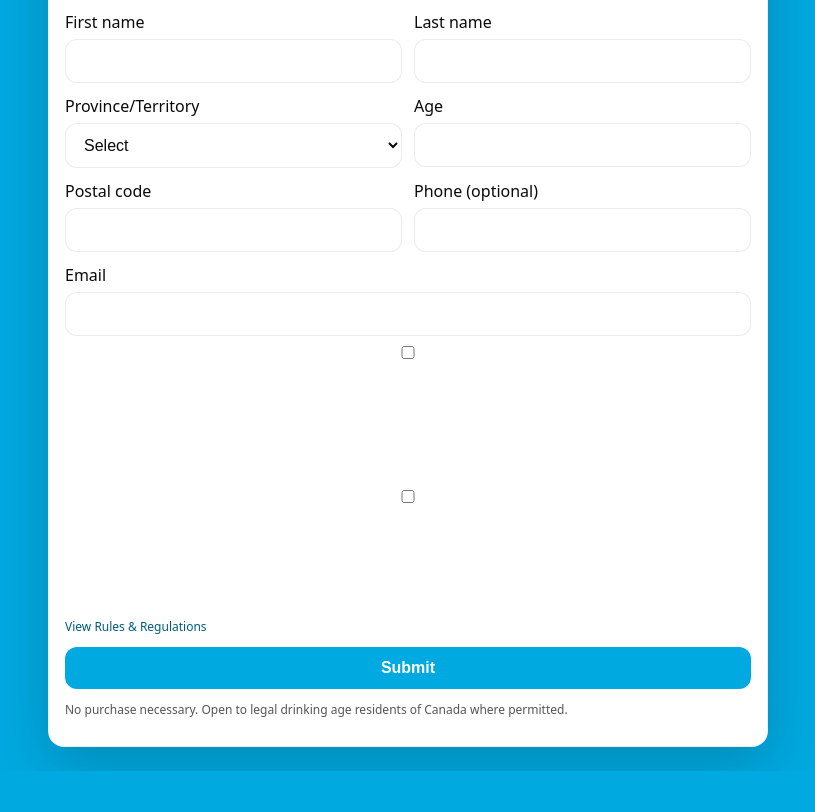
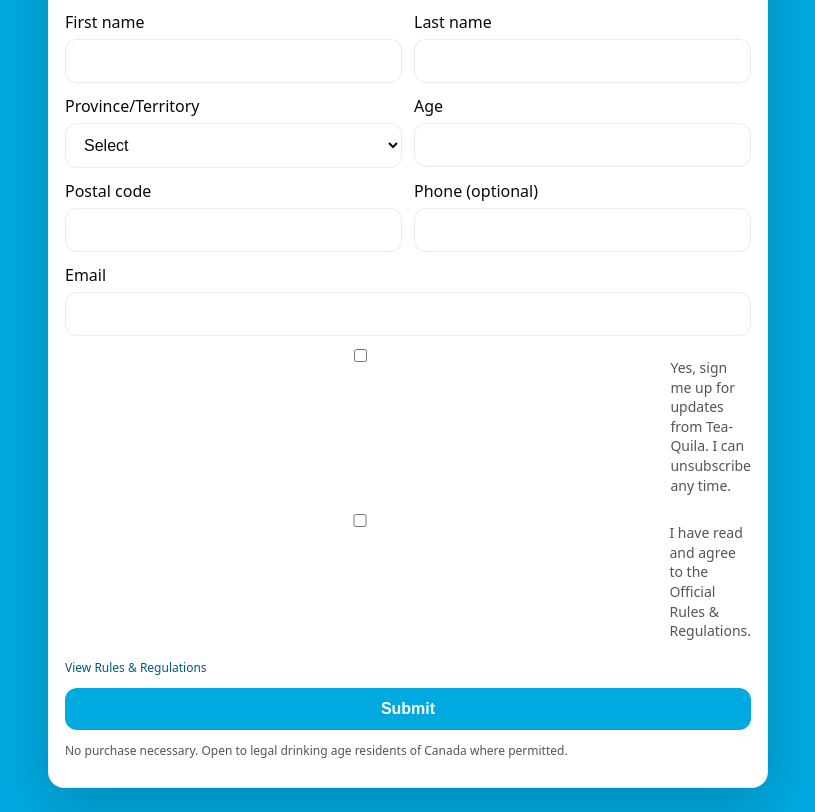
Before and after one commit to fhajiyev777/tea-quila-contest, a Flask app: template templates/index.html in a window 1280 px wide. Shown: the part 784-1596 px from the top of the page, without its empty margins (232-1047 px from the left). Before the commit the page ends 1555 px from the top, so only its background shows below. Run offline with Flask 3, Linux system fonts and the light colour scheme; the template is opened without the code that fills it, so the values that code supplies are empty.

Commit message:
Update style.css

```diff
--- a/static/style.css
+++ b/static/style.css
@@ -40,35 +40,17 @@
 /* Fix checkbox alignment */
 .checkbox {
   display: flex;
-  align-items: center;
-  gap: 8px;
-  margin: 8px 0;
+  align-items: flex-start;
+  margin: 10px 0;
 }
 
-.checkbox input {
-  flex: 0 0 auto;
-  margin: 0;
+.checkbox input[type="checkbox"] {
+  margin: 3px 6px 0 0; /* top/right/bottom/left */
 }
 
-.checkbox span {
+.checkbox label {
   flex: 1;
   text-align: left;
   line-height: 1.4;
+  font-size: 14px;
 }
-
-.checkbox {
-  display: flex;
-  align-items: flex-start;
-  margin: 8px 0;
-}
-
-.checkbox input {
-  margin-top: 3px; /* aligns nicely with text */
-}
-
-.checkbox label {
-  margin-left: 8px;
-  flex: 1;
-  text-align: left;
-  line-height: 1.4;
-}
```
